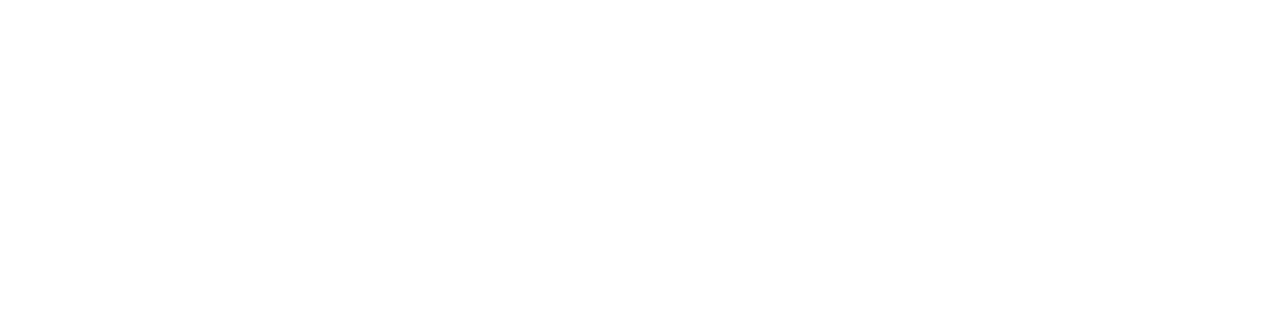
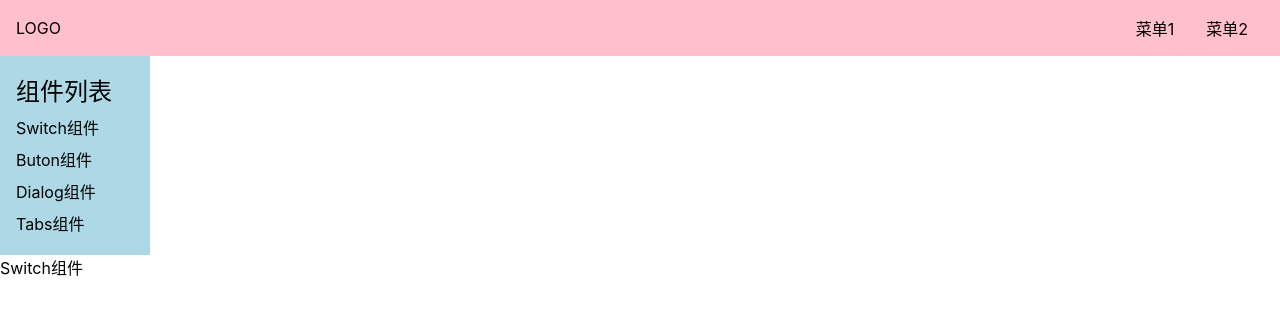
Before and after one commit to WISELYfeng/jelly-ui-code, a Vue app: page /#/doc/switch in a window 1280 px wide. Before the commit this address had no page. Shown: the top 314 px of the page. Built offline with nearby package versions, Linux system fonts and the light colour scheme.

Commit message:
移动端路由切换逻辑优化

```diff
--- a/src/App.vue
+++ b/src/App.vue
@@ -4,6 +4,7 @@
 
 <script lang="ts">
 import { provide, ref } from 'vue'
+import {router} from './router'
 
 export default {
   name: 'App',
@@ -11,6 +12,11 @@
     const width = document.documentElement.clientWidth
     const asideVisible = ref(width <= 500 ? false : true)
     provide('asideVisible',asideVisible)
+    router.afterEach(() => {
+      if( width <= 500){
+        asideVisible.value = false;
+      }
+    })
   }
 }
 </script>
--- /dev/null
+++ b/src/components/Switch.vue
@@ -0,0 +1,5 @@
+<template>
+    <div>
+        Switch组件
+    </div>
+</template>
--- a/src/main.ts
+++ b/src/main.ts
@@ -1,23 +1,10 @@
+import { router } from './router';
 import { createApp } from 'vue'
 import App from './App.vue'
 import './index.scss'
-import {createWebHashHistory,createRouter} from 'vue-router'
-import Home from './views/Home.vue'
-import Doc from './views/Doc.vue'
 
 
-const history = createWebHashHistory()
-const router = createRouter({
-    history:history,
-    routes:[
-        {
-            path:'/',component:Home,
-        },
-        {
-            path:'/doc',component:Doc,
-        }
-    ]
-})
+
 
 const app = createApp(App)
 app.use(router)
--- /dev/null
+++ b/src/router.ts
@@ -0,0 +1,20 @@
+import {createWebHashHistory,createRouter} from 'vue-router'
+import Home from './views/Home.vue'
+import Doc from './views/Doc.vue'
+import Switch from './components/Switch.vue'
+
+const history = createWebHashHistory()
+export const router = createRouter({
+    history:history,
+    routes:[
+        {
+            path:'/',component:Home,
+        },
+        {
+            path:'/doc',component:Doc,
+            children:[
+                {path:'switch',component:Switch}
+            ]
+        }
+    ]
+})
--- a/src/views/Doc.vue
+++ b/src/views/Doc.vue
@@ -6,7 +6,7 @@
         <h2>组件列表</h2>
         <ol>
           <li>
-            <router-link to="/doc/swich">Swich组件</router-link>
+            <router-link to="/doc/switch">Switch组件</router-link>
           </li>
           <li>
             <router-link to="/doc/button">Buton组件</router-link>
@@ -19,7 +19,9 @@
           </li>
         </ol>
       </aside>
-      <main>主内容</main>
+      <main>
+          <router-view></router-view>
+      </main>
     </div>
   </div>
 </template>
```
